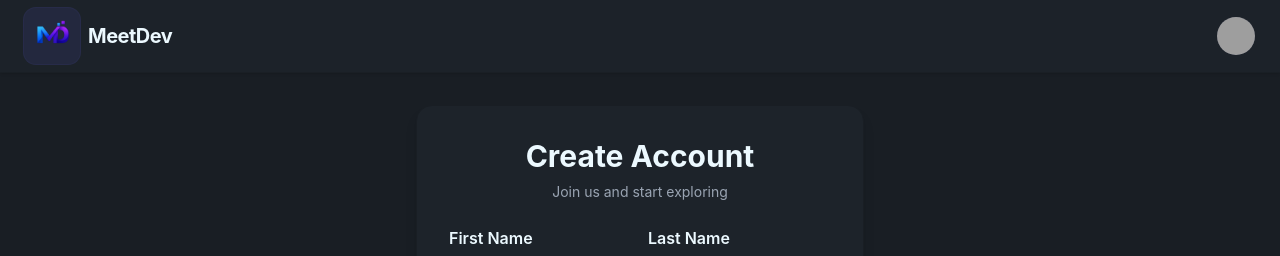
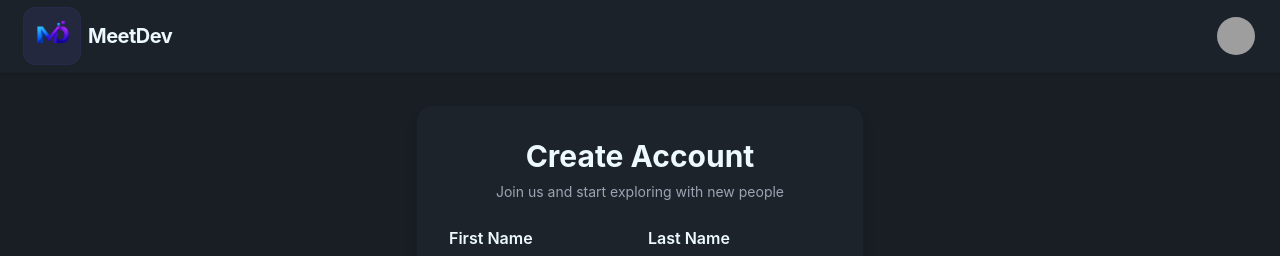
Before and after one commit to 07kunal/meetDev_frontend, a React (Vite) app: page /signup in a window 1280 px wide. Shown: the top 256 px of the page. Built offline with nearby package versions, Linux system fonts and the light colour scheme; no server answers; grey boxes are pictures that could not be loaded.

Commit message:
Added the changes

```diff
--- a/src/components/SignUpForm/SignUpForm.tsx
+++ b/src/components/SignUpForm/SignUpForm.tsx
@@ -81,7 +81,7 @@ const SignUpForm = ({
         {/* Form Header */}
         <div className="space-y-2 text-center">
           <h2 className="text-3xl font-bold text-base-content">Create Account</h2>
-          <p className="text-sm text-base-content/60">Join us and start exploring</p>
+          <p className="text-sm text-base-content/60">Join us and start exploring with new people</p>
         </div>
 
         {/* Error Message Alert */}
```
